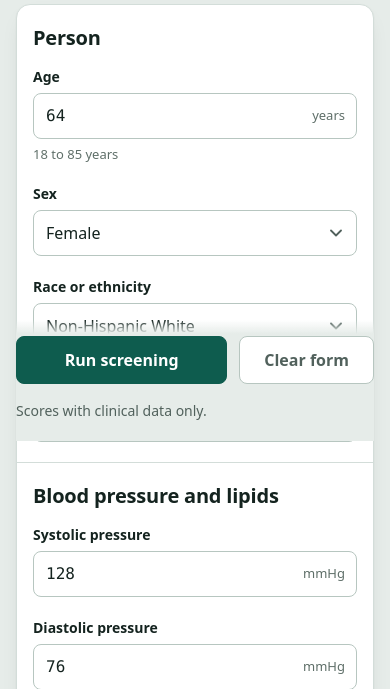
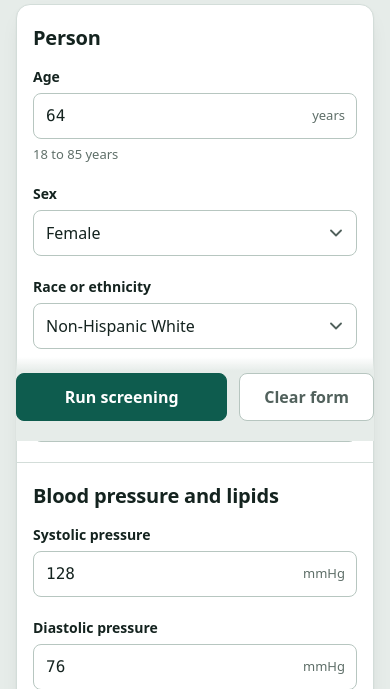
Before and after one commit to Shyamanth-2005/pad, a FastAPI app: page / in a window 390 px wide. Shown: the part 403-1092 px from the top of the page. Run offline with FastAPI, Linux system fonts and the light colour scheme; parts of the project's set-up code (start-up, migrations or seed data) failed here and were passed over; some web fonts are replaced.

Commit message:
feat: remove mode line, verdict subtext and confidence note

```diff
--- a/src/static/app.js
+++ b/src/static/app.js
@@ -8,17 +8,14 @@ const placeholder = document.getElementById("placeholder");
 const result = document.getElementById("result");
 const verdict = document.getElementById("verdict");
 const verdictLabel = document.getElementById("verdict-label");
-const verdictSub = document.getElementById("verdict-sub");
 const riskLabel = document.getElementById("risk-label");
 const riskDetail = document.getElementById("risk-detail");
 const needle = document.getElementById("needle");
 const needleValue = document.getElementById("needle-value");
 const confidence = document.getElementById("confidence");
 const meterFill = document.getElementById("meter-fill");
-const confidenceNote = document.getElementById("confidence-note");
 const ratio = document.getElementById("ratio");
 const readout = document.getElementById("readout");
-const modeLine = document.getElementById("mode");
 const clearSensorButton = document.getElementById("clear-sensor");
 
 // Fields the pipelines impute when absent. Blank means "not known", not zero.
@@ -76,27 +73,9 @@ function syncSensorRequired() {
   return entered;
 }
 
-function setState(element, state, text) {
-  element.dataset.state = state;
-  element.textContent = text;
-}
-
-// Says, before anyone runs the screening, which data it will use. Display
-// only: the submit handler still decides what is sent.
-function updateMode() {
-  const filled = sensorFields.filter((input) => input.value.trim() !== "").length;
-  clearSensorButton.hidden = filled === 0;
-  if (filled === 0) {
-    setState(modeLine, "clinical", "Scores with clinical data only.");
-  } else if (filled < sensorFields.length) {
-    setState(modeLine, "partial",
-             `Sensor data is incomplete (${filled} of ${sensorFields.length}). ` +
-             "Fill every sensor field or clear them.");
-  } else if (sensorForm.checkValidity()) {
-    setState(modeLine, "fused", "Scores with clinical and sensor data.");
-  } else {
-    setState(modeLine, "partial", "Some sensor values are out of range.");
-  }
+// "Clear sensor data" only appears once there is something to clear.
+function updateClearSensor() {
+  clearSensorButton.hidden = sensorFields.every((input) => input.value.trim() === "");
 }
 
 function asPercent(fraction) {
@@ -117,13 +96,7 @@ function render(data) {
 
   verdict.classList.toggle("is-detected", data.pad_detected);
   verdict.classList.toggle("is-clear", !data.pad_detected);
-  const fused = data.modalities.includes("sensor");
   verdictLabel.textContent = data.verdict;
-  const basis = fused ? "Clinical and sensor data" : "Clinical data only";
-  const cutoff = asPercent(data.threshold);
-  verdictSub.textContent = data.pad_detected
-    ? `${basis}. Scored above the ${cutoff} screening threshold.`
-    : `${basis}. Scored below the ${cutoff} screening threshold.`;
 
   riskLabel.textContent = data.risk.label;
   riskLabel.className = `risk-label band-${data.risk.band}`;
@@ -142,9 +115,6 @@ function render(data) {
 
   confidence.textContent = asPercent(data.confidence);
   meterFill.style.width = `${data.confidence * 100}%`;
-  const side = data.pad_detected ? "above" : "below";
-  confidenceNote.textContent = `How far ${side} the threshold this record scored. ` +
-    `Combined probability of PAD: ${asPercent(data.probability)}.`;
 
   // Restart the reveal so every new result visibly replaces the last one.
   result.classList.remove("is-fresh");
@@ -194,7 +164,7 @@ form.addEventListener("input", (event) => {
 });
 
 sensorForm.addEventListener("input", syncSensorRequired);
-sensorForm.addEventListener("input", updateMode);
+sensorForm.addEventListener("input", updateClearSensor);
 
 clearButton.addEventListener("click", () => {
   form.reset();
@@ -204,14 +174,14 @@ clearButton.addEventListener("click", () => {
   errorBox.hidden = true;
   setTimeout(() => {
     updateRatio();
-    updateMode();
+    updateClearSensor();
   });
 });
 
 clearSensorButton.addEventListener("click", () => {
   sensorForm.reset();
   syncSensorRequired();
-  updateMode();
+  updateClearSensor();
   sensorFields[0].focus();
 });
 
@@ -264,4 +234,4 @@ for (const tab of tabs) {
 }
 
 updateRatio();
-updateMode();
+updateClearSensor();
--- a/src/static/style.css
+++ b/src/static/style.css
@@ -410,13 +410,6 @@ button { font: inherit; }
 }
 .clear:hover { border-color: var(--ink-faint); color: var(--ink); }
 
-.mode {
-  margin: 0 0 0 var(--s2);
-  font-size: var(--text-sm);
-  color: var(--ink-soft);
-}
-.mode[data-state="partial"] { color: var(--moderate); font-weight: 600; }
-
 .error {
   margin: var(--s3) 0 0;
   padding: var(--s3) var(--s4);
@@ -464,7 +457,7 @@ button { font: inherit; }
 /* The verdict is the one loud element on the page. */
 .verdict {
   display: flex;
-  align-items: flex-start;
+  align-items: center;
   gap: var(--s4);
   padding: var(--s6);
   background: var(--ink);
@@ -472,7 +465,7 @@ button { font: inherit; }
 }
 .verdict.is-detected { background: var(--severe); }
 .verdict.is-clear    { background: var(--normal); }
-.verdict-icon { flex: none; width: 34px; height: 34px; margin-top: 2px; display: none; }
+.verdict-icon { flex: none; width: 34px; height: 34px; display: none; }
 .verdict.is-detected .icon-detected,
 .verdict.is-clear .icon-clear { display: block; }
 .verdict-label {
@@ -482,7 +475,6 @@ button { font: inherit; }
   letter-spacing: -0.02em;
   line-height: 1.1;
 }
-.verdict-sub { margin: var(--s2) 0 0; font-size: var(--text-sm); opacity: 0.88; }
 
 .panel { padding: var(--s6); border-top: 1px solid var(--rule); }
 .verdict + .panel { border-top: 0; }
@@ -595,7 +587,7 @@ button { font: inherit; }
 }
 .meter {
   height: 8px;
-  margin: var(--s3) 0 var(--s2);
+  margin: var(--s3) 0 0;
   border-radius: 4px;
   background: var(--sheet-sunk);
   box-shadow: inset 0 0 0 1px var(--rule);
@@ -608,7 +600,6 @@ button { font: inherit; }
   background: var(--primary);
   transition: width 0.6s var(--ease);
 }
-.confidence-note { margin: 0; font-size: var(--text-sm); color: var(--ink-soft); max-width: 44ch; }
 
 /* The one orchestrated moment: a fresh result settles into place. */
 .result.is-fresh .verdict { animation: settle 0.45s var(--ease) both; }
@@ -635,7 +626,6 @@ button { font: inherit; }
   .group, .lede { padding: var(--s5) var(--s4); }
   .panel, .verdict { padding: var(--s5); }
   .fields, .fields-three { grid-template-columns: minmax(0, 1fr); }
-  .mode { flex-basis: 100%; margin: var(--s1) 0 0; }
   .run { flex: 1; justify-content: center; }
 }
 
--- a/src/templates/index.html
+++ b/src/templates/index.html
@@ -301,7 +301,6 @@
     <div class="actions-row">
       <button type="submit" form="intake" class="run">Run screening</button>
       <button type="button" class="clear" id="clear">Clear form</button>
-      <p class="mode" id="mode" data-state="clinical">Scores with clinical data only.</p>
     </div>
     <p class="error" id="error" role="alert" hidden></p>
   </div>
@@ -335,7 +334,6 @@
         </svg>
         <div>
           <p class="verdict-label" id="verdict-label">PAD detected</p>
-          <p class="verdict-sub" id="verdict-sub">Ensemble of three clinical models</p>
         </div>
       </div>
 
@@ -376,7 +374,6 @@
         <h2>Confidence</h2>
         <p class="confidence readout-number" id="confidence">—</p>
         <div class="meter"><div class="meter-fill" id="meter-fill"></div></div>
-        <p class="confidence-note" id="confidence-note"></p>
       </section>
 
     </div>
```
